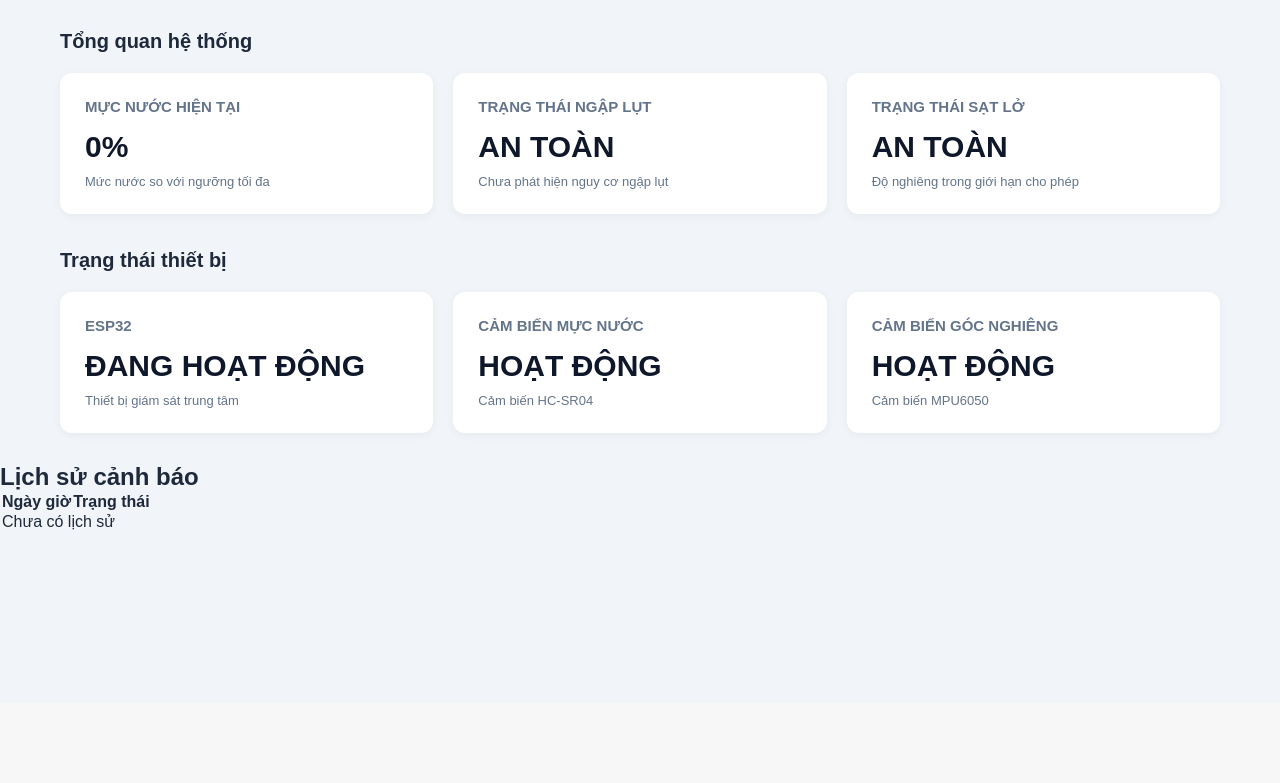
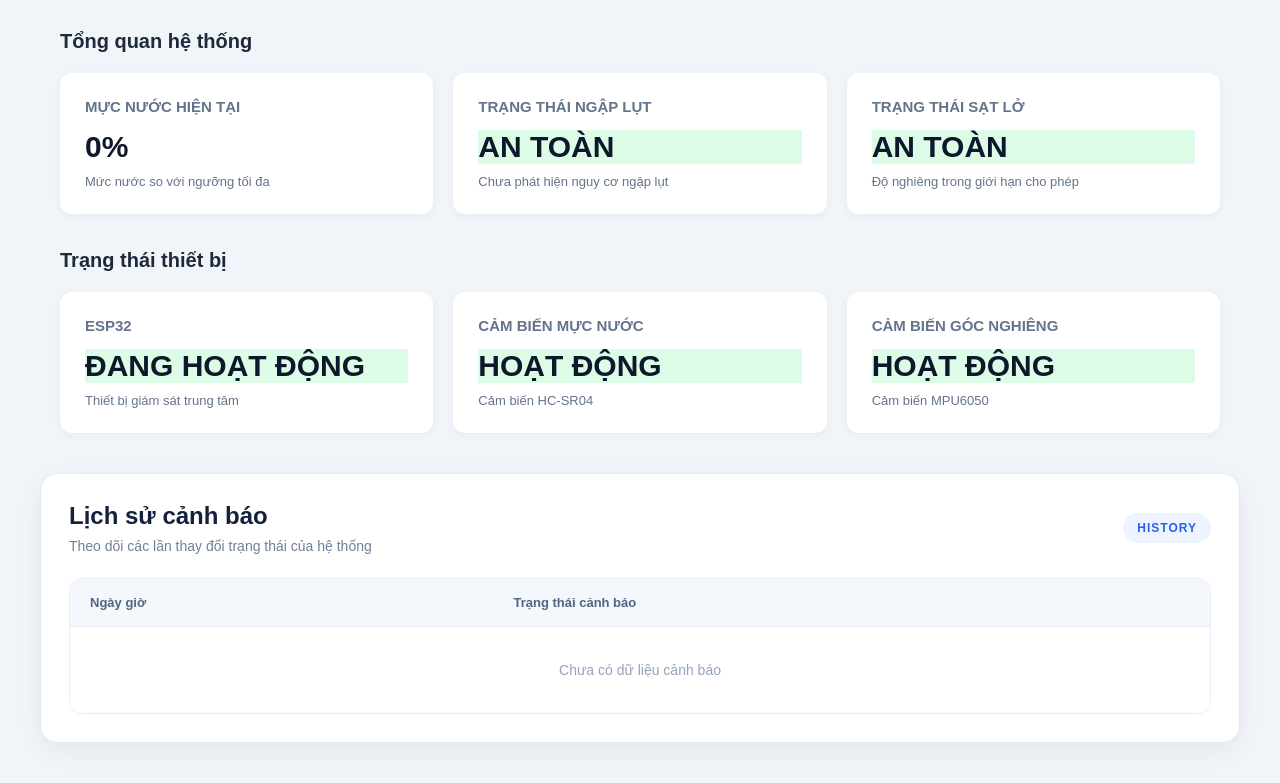
Before and after one commit to MANHLOI-2611/water-monitor, a Spring Boot app: page / in a window 1280 px wide. Shown: the part 97-880 px from the top of the page. Before the commit the page ends 627 px from the top, so only its background shows below. Run offline with Spring Boot 4, Linux system fonts and the light colour scheme; data that the repository does not hold is empty.

Commit message:
Add alert history

```diff
--- a/src/main/resources/static/css/style.css
+++ b/src/main/resources/static/css/style.css
@@ -95,3 +95,157 @@ body {
         padding: 20px;
     }
 }
+
+/* ===== LỊCH SỬ CẢNH BÁO ===== */
+
+.history-section {
+    width: min(1200px, calc(100% - 40px));
+    margin: 40px auto;
+    padding: 28px;
+    box-sizing: border-box;
+
+    background: #ffffff;
+    border: 1px solid #e5eaf2;
+    border-radius: 18px;
+
+    box-shadow: 0 8px 28px rgba(15, 23, 42, 0.06);
+}
+
+.history-heading {
+    display: flex;
+    align-items: center;
+    justify-content: space-between;
+    gap: 20px;
+    margin-bottom: 24px;
+}
+
+.history-heading h2 {
+    margin: 0 0 8px;
+    color: #14213d;
+    font-size: 24px;
+    font-weight: 700;
+}
+
+.history-heading p {
+    margin: 0;
+    color: #718096;
+    font-size: 14px;
+}
+
+.history-label {
+    padding: 8px 14px;
+    border-radius: 20px;
+    background: #edf4ff;
+    color: #2563eb;
+    font-size: 12px;
+    font-weight: 700;
+    letter-spacing: 1px;
+}
+
+.history-table-wrapper {
+    width: 100%;
+    overflow-x: auto;
+    border: 1px solid #e8edf5;
+    border-radius: 12px;
+}
+
+.history-table {
+    width: 100%;
+    border-collapse: collapse;
+    background: #ffffff;
+}
+
+.history-table thead {
+    background: #f4f7fc;
+}
+
+.history-table th {
+    padding: 16px 20px;
+    color: #526581;
+    font-size: 13px;
+    font-weight: 700;
+    text-align: left;
+    border-bottom: 1px solid #e8edf5;
+}
+
+.history-table td {
+    padding: 17px 20px;
+    color: #334155;
+    font-size: 14px;
+    border-bottom: 1px solid #edf1f7;
+}
+
+.history-table tbody tr:last-child td {
+    border-bottom: none;
+}
+
+.history-table tbody tr:hover {
+    background: #f8faff;
+}
+
+.history-time {
+    font-weight: 600;
+    color: #64748b !important;
+    white-space: nowrap;
+}
+
+.status-badge {
+    display: inline-flex;
+    align-items: center;
+    padding: 7px 13px;
+    border-radius: 20px;
+    font-size: 13px;
+    font-weight: 700;
+}
+
+/* An toàn */
+.status-safe {
+    color: #15803d;
+    background: #dcfce7;
+}
+
+/* Ngập */
+.status-flood {
+    color: #1d4ed8;
+    background: #dbeafe;
+}
+
+/* Sạt lở */
+.status-landslide {
+    color: #b45309;
+    background: #fef3c7;
+}
+
+/* Ngập và sạt lở */
+.status-both {
+    color: #b91c1c;
+    background: #fee2e2;
+}
+
+.history-empty {
+    padding: 35px 20px !important;
+    text-align: center;
+    color: #94a3b8 !important;
+}
+
+@media (max-width: 600px) {
+    .history-section {
+        width: calc(100% - 24px);
+        margin: 24px auto;
+        padding: 18px;
+    }
+
+    .history-heading h2 {
+        font-size: 20px;
+    }
+
+    .history-label {
+        display: none;
+    }
+
+    .history-table th,
+    .history-table td {
+        padding: 13px 12px;
+        font-size: 13px;
+    }
+}
--- a/src/main/resources/templates/index.html
+++ b/src/main/resources/templates/index.html
@@ -74,23 +74,34 @@
         </div>
 
     </main>
+
 <section class="history-section">
+    <div class="history-heading">
+        <div>
             <h2>Lịch sử cảnh báo</h2>
+            <p>Theo dõi các lần thay đổi trạng thái của hệ thống</p>
+        </div>
+        <span class="history-label">HISTORY</span>
+    </div>
 
+    <div class="history-table-wrapper">
         <table class="history-table">
             <thead>
                 <tr>
                     <th>Ngày giờ</th>
-                <th>Trạng thái</th>
+                    <th>Trạng thái cảnh báo</th>
                 </tr>
             </thead>
 
             <tbody id="historyBody">
                 <tr>
-                <td colspan="2">Đang tải lịch sử...</td>
+                    <td colspan="2" class="history-empty">
+                        Đang tải lịch sử...
+                    </td>
                 </tr>
             </tbody>
         </table>
+    </div>
 </section>
 
 <script>
@@ -103,8 +114,12 @@ async function loadHistory() {
         tbody.innerHTML = '';
 
         if (history.length === 0) {
-            tbody.innerHTML =
-                '<tr><td colspan="2">Chưa có lịch sử</td></tr>';
+            tbody.innerHTML = `
+                <tr>
+                    <td colspan="2" class="history-empty">
+                        Chưa có dữ liệu cảnh báo
+                    </td>
+                </tr>`;
             return;
         }
 
@@ -113,12 +128,20 @@ async function loadHistory() {
 
             const timeCell = document.createElement('td');
             timeCell.textContent = event.time;
+            timeCell.className = 'history-time';
 
             const statusCell = document.createElement('td');
-            statusCell.textContent = event.message;
+
+            const badge = document.createElement('span');
+            badge.className = 'status-badge status-' +
+                event.status.toLowerCase();
+            badge.textContent = event.message;
+
+            statusCell.appendChild(badge);
 
             row.appendChild(timeCell);
             row.appendChild(statusCell);
+
             tbody.appendChild(row);
         });
 
```
Lines whose indentation alone changed are shown as unchanged.
